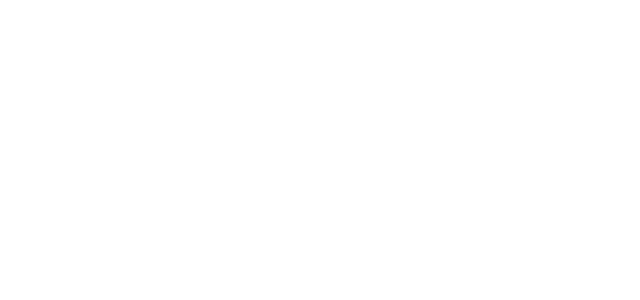
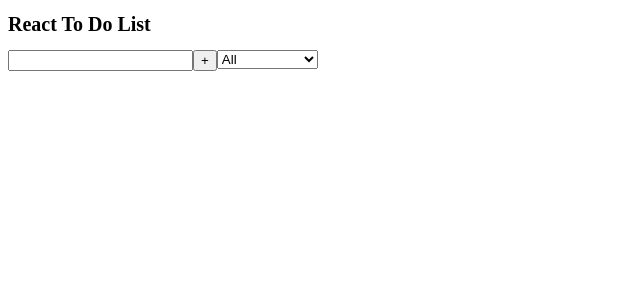
Before and after one commit to Leshista/ReactToDoList, a React (Create React App) app: page / in a window 1280 px wide. Shown: the top 300 px of the page, without its empty margins (0-640 px from the left). Built offline with nearby package versions, Linux system fonts and the light colour scheme.

Commit message:
Created a form

```diff
--- a/src/App.tsx
+++ b/src/App.tsx
@@ -1,9 +1,17 @@
-import {FC} from 'react';
+import { FC } from 'react';
+import Form from './components/Form';
 
 const App:FC = () => {
 
   return (
-    <div></div>
+    <div className='App'>
+      <header className="header">
+        <h1 className="title">React To Do List</h1>
+      </header>
+      <main className="main">
+        <Form/>
+      </main>
+    </div>
   );
 }
 
--- /dev/null
+++ b/src/components/Form.tsx
@@ -0,0 +1,20 @@
+import { FC } from 'react'
+import '../componentsStyles/css/Form.css'
+
+const Form: FC = () => {
+    return (
+        <form className='todo-form'>
+            <input type="text" className="todo-form__input" />
+            <button className="todo-form__button" type="submit">+</button>
+            <div className="todo-form__select">
+                <select name="todos" className="todo-form__filter">
+                    <option value="all">All</option>
+                    <option value="completed">Completed</option>
+                    <option value="uncompleted">Uncompleted</option>
+                </select>
+            </div>
+        </form>
+    )
+}
+
+export default Form
--- /dev/null
+++ b/src/componentsStyles/css/Form.css
@@ -0,0 +1 @@
+.todo-form{display:-webkit-box;display:-ms-flexbox;display:flex}
--- /dev/null
+++ b/src/componentsStyles/scss/Form.scss
@@ -0,0 +1,3 @@
+.todo-form {
+    display: flex;
+}
```
Also changed, not shown: src/components/TodoList.tsx (added, +7 -0 lines).
